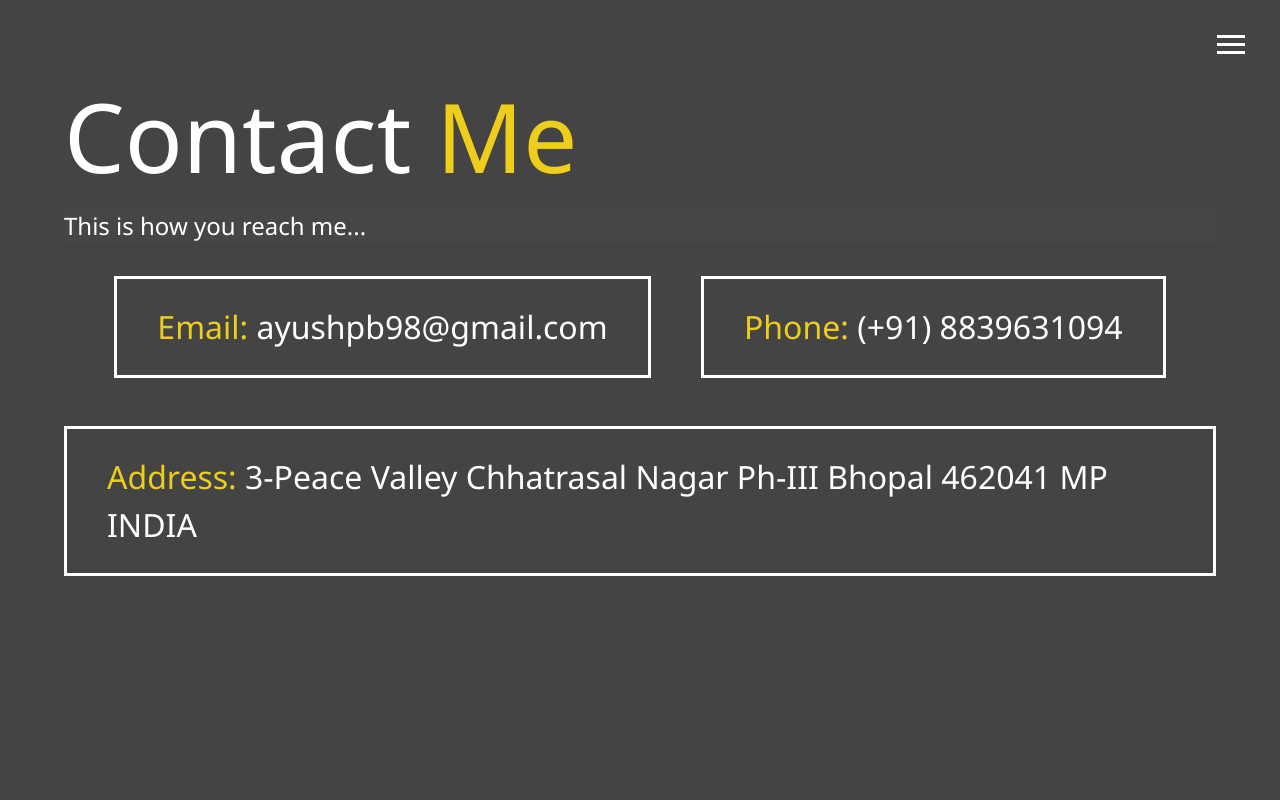
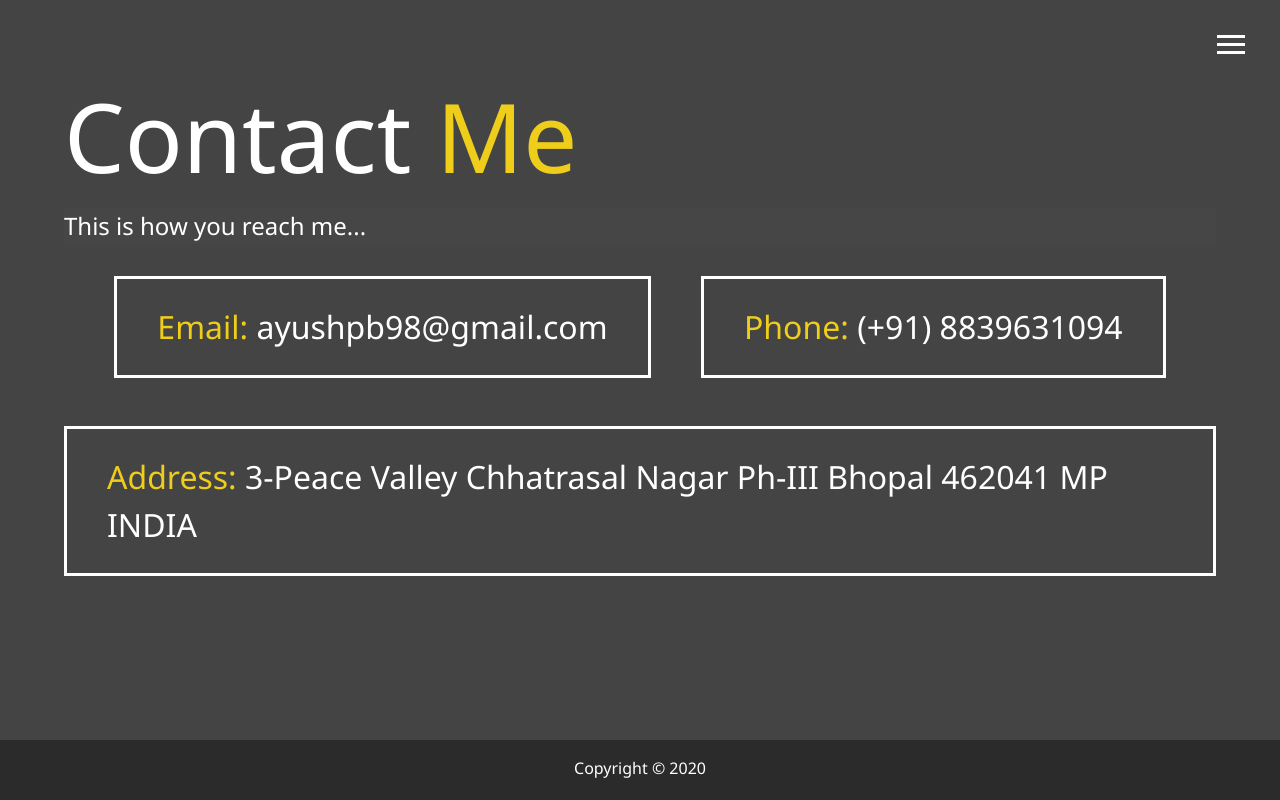
Before and after one commit to ayushpb/ayushpb.github.io, a website: page contact.html in a window 1280 px wide. Drawn offline with Linux system fonts and the light colour scheme.

Commit message:
Update contact.html

```diff
--- a/contact.html
+++ b/contact.html
@@ -68,9 +68,9 @@
       </div>
     </main>
 
-<!--     <footer id="main-footer">
+    <footer id="main-footer">
       Copyright &copy; 2020
-    </footer> -->
+    </footer>
 
     <script src="js/main.js"></script>
   </body>
```
